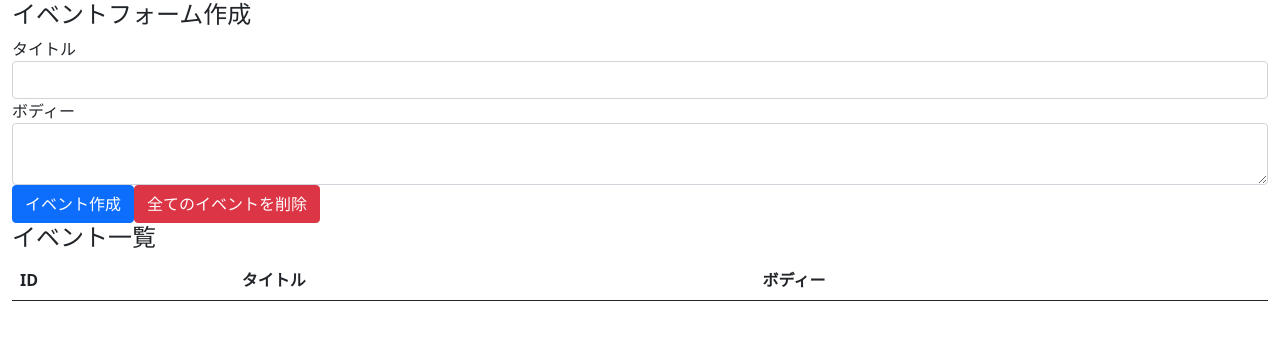
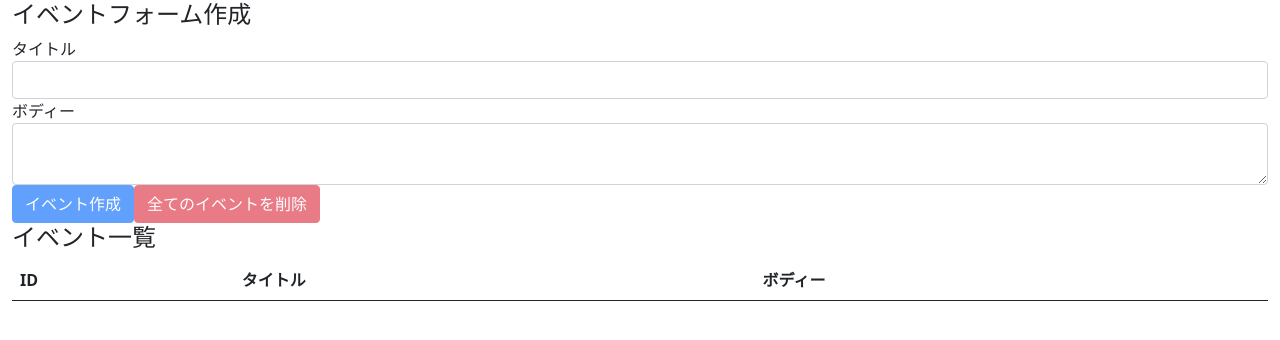
Before and after one commit to mm1139/react-hooks-101, a React (Create React App) app: page / in a window 1280 px wide. Shown: the top 340 px of the page. Built offline with nearby package versions, Linux system fonts and the light colour scheme.

Commit message:
implement all events eletion feature

```diff
--- a/src/components/App.js
+++ b/src/components/App.js
@@ -9,7 +9,7 @@
   const [body, setBody] = useState('');
   const addEvent = (e) => {
     e.preventDefault();
-    console.log({ title, body });
+    // console.log({ title, body });
     dispatch({
       type: 'CREATE_EVENT',
       title,
@@ -18,9 +18,15 @@
     setTitle('');
     setBody('');
   };
-  const handleClickDeleteButton = () => {};
 
-  console.log(state);
+  const deleteAllEvents = (e) => {
+    e.preventDefault();
+    const result = window.confirm(
+      '全てのイベントを本当に削除してもいいですか？'
+    );
+    if (result) dispatch({ type: 'DELETE_ALL_EVENTS' });
+  };
+  const unCreatable = title === '' || body === '';
   return (
     <div className="container-fluid">
       <h4>イベントフォーム作成</h4>
@@ -44,10 +50,18 @@
             onChange={(e) => setBody(e.target.value)}></textarea>
         </div>
 
-        <button className="btn btn-primary" onClick={addEvent}>
+        <button
+          className="btn btn-primary"
+          onClick={addEvent}
+          disabled={unCreatable}>
           イベント作成
         </button>
-        <button className="btn btn-danger">全てのイベントを削除</button>
+        <button
+          className="btn btn-danger"
+          onClick={deleteAllEvents}
+          disabled={state.length === 0}>
+          全てのイベントを削除
+        </button>
       </form>
 
       <h4>イベント一覧</h4>
--- a/src/components/Event.js
+++ b/src/components/Event.js
@@ -2,7 +2,10 @@
 const Event = ({ dispatch, event }) => {
   const id = event.id;
   const handleClickDeleteButton = () => {
-    dispatch({ type: 'DELETE_EVENT', id });
+    const result = window.confirm(
+      `イベント(id=${id})を本当に削除しても良いでしょうか？`
+    );
+    if (result) dispatch({ type: 'DELETE_EVENT', id });
   };
   return (
     <tr>
--- a/src/reducers/index.js
+++ b/src/reducers/index.js
@@ -17,6 +17,7 @@
     case 'DELETE_EVENT':
       return state.filter((event) => event.id !== action.id);
     case 'DELETE_ALL_EVENTS':
+      return [];
     default:
       return state;
   }
```
